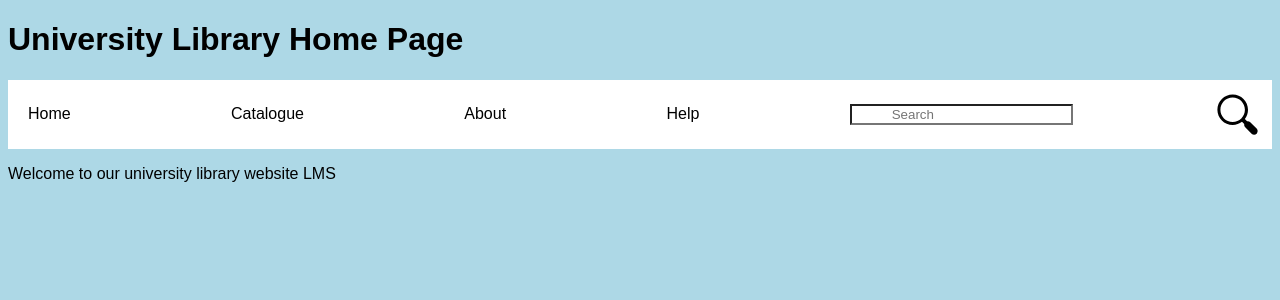
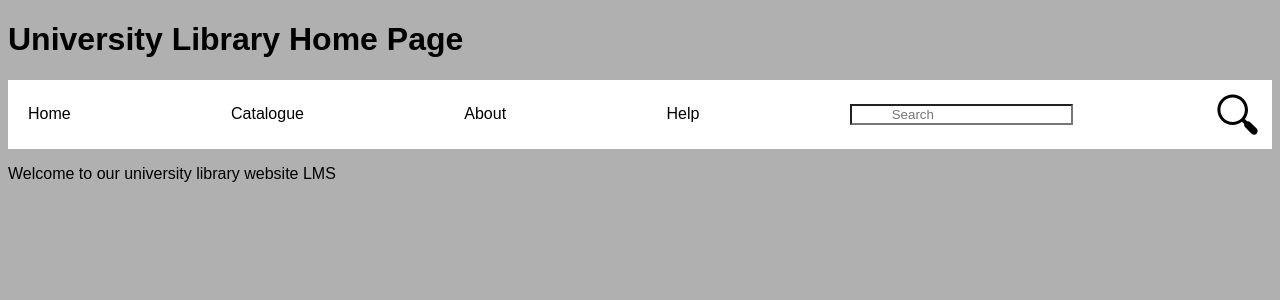
Before and after one commit to toancao1/capstone, a PHP site: page / in a window 1280 px wide. Shown: the top 300 px of the page. Run offline with PHP 8.4, Linux system fonts and the light colour scheme.

Commit message:
Update index.css

```diff
--- a/index.css
+++ b/index.css
@@ -1,6 +1,6 @@
     /* Add some style to the page */
 body {
-        background-color: lightblue;
+        background-color: #B0B0B0;
         font-family: Arial, sans-serif;
 }
 
```
